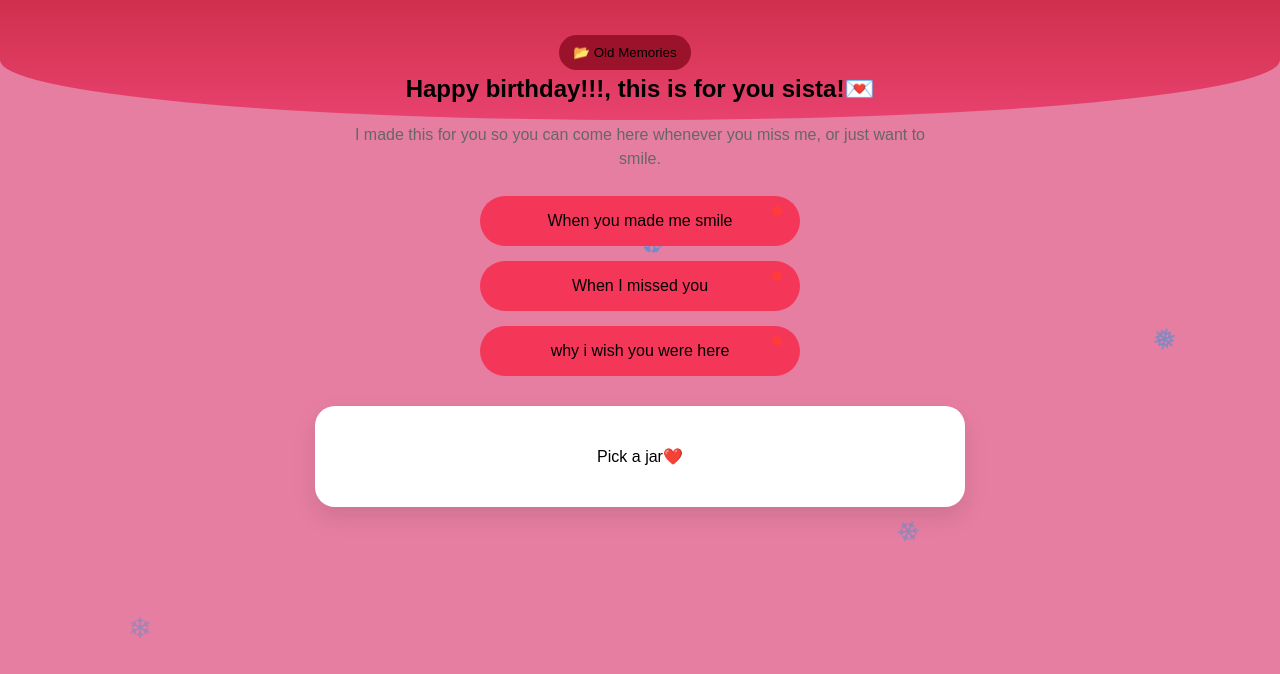
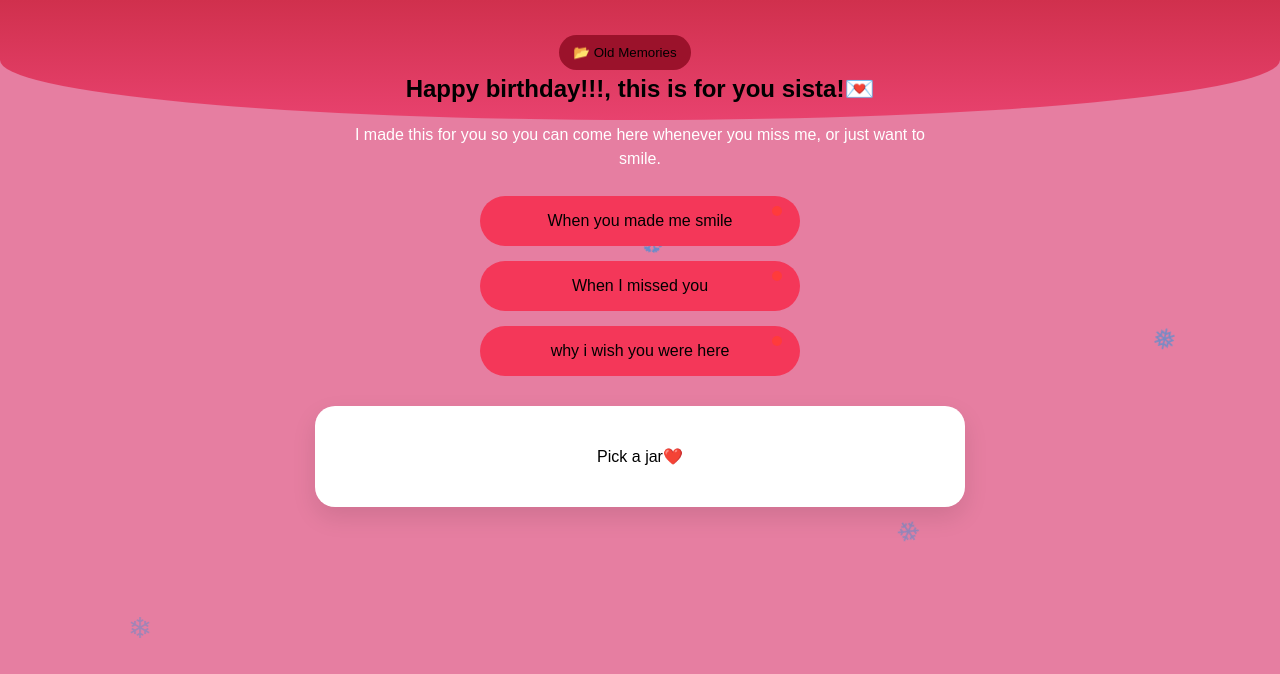
Before and after one commit to TIRTH3575/sister-s-bdaygift, a plain HTML site: page index.html in a window 1280 px wide. Drawn offline with Linux system fonts and the light colour scheme.

Commit message:
Update style.css
Updated styles for body, h1, and .intro classes. Adjusted color for .intro and added styles for .memory-panel and .memory-tabs.

```diff
--- a/style.css
+++ b/style.css
@@ -14,7 +14,7 @@ h1 {
 .intro {
     max-width: 600px;
     margin: 0 auto 25px;
-    color: #666;
+    color: #ffffff;
     line-height: 1.5;
 }
 
```
